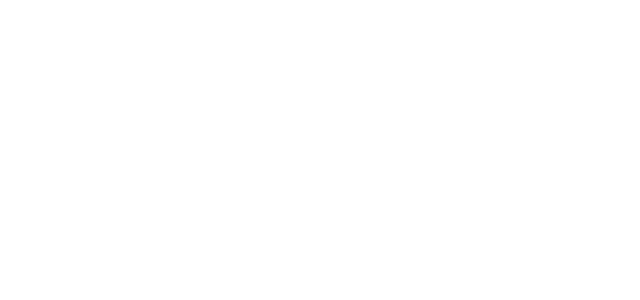
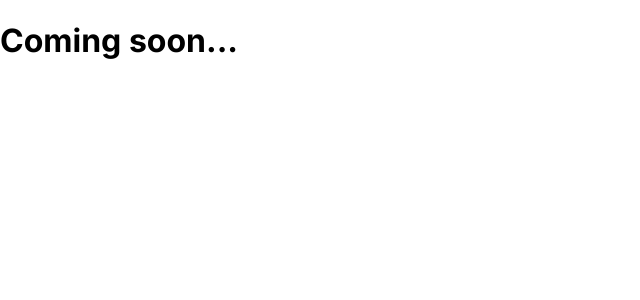
Before and after one commit to mikkolikoli/gui-course-project, a Next.js app: page / in a window 1280 px wide. Shown: the top 300 px of the page, without its empty margins (0-640 px from the left). Built offline with nearby package versions, Linux system fonts and the light colour scheme.

Commit message:
add coming soon text

```diff
--- a/app/page.tsx
+++ b/app/page.tsx
@@ -1,5 +1,7 @@
 export default function Home() {
   return (
-    <main></main>
+    <main>
+      <h1>Coming soon...</h1>
+    </main>
   )
 }
```
